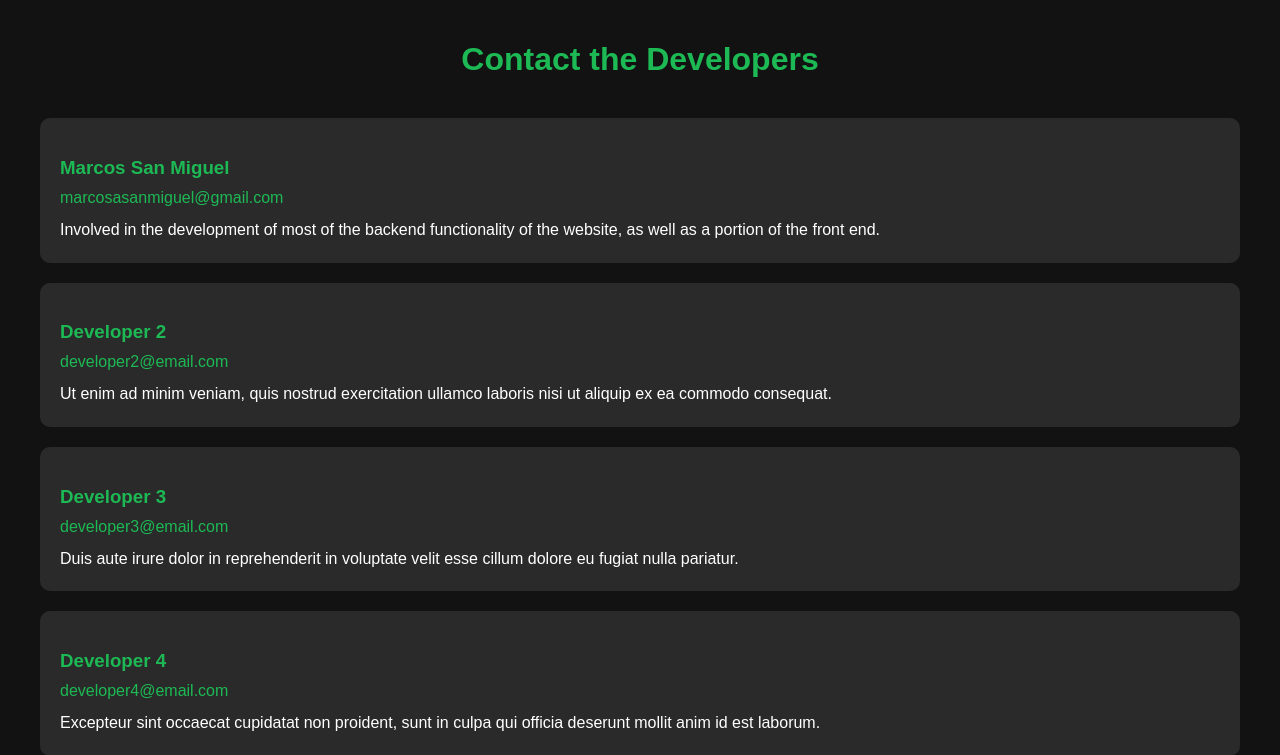
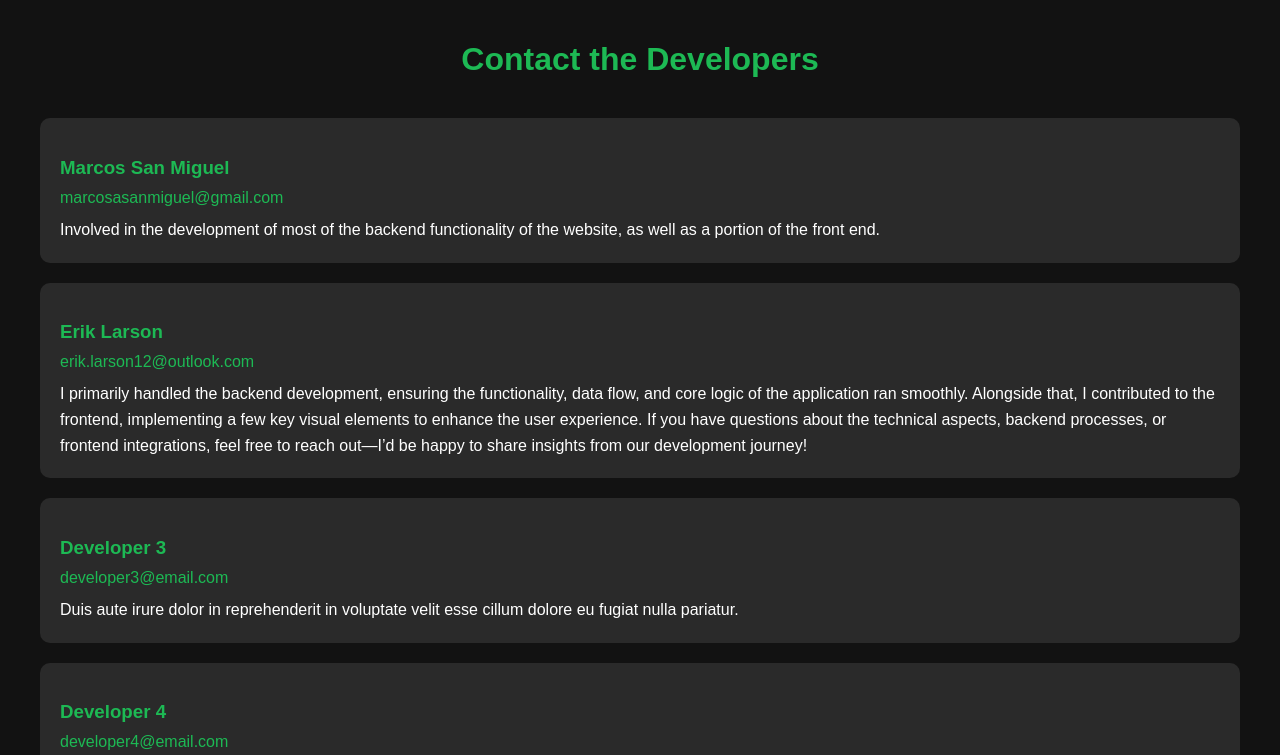
Before and after one commit to eriklarson12/Team-27-Spotify-Wrapper, a Django app: page /team/ in a window 1280 px wide. Shown: the top 755 px of the page. Run offline with Django 5.2, Linux system fonts and the light colour scheme.

Commit message:
Added myself to the Contact the Developers page

```diff
--- a/spotify_project/spotify_auth/templates/spotify_auth/team.html
+++ b/spotify_project/spotify_auth/templates/spotify_auth/team.html
@@ -69,10 +69,12 @@
     </div>
 
     <div class="developer-section">
-        <h3>Developer 2</h3>
-        <div class="email">developer2@email.com</div>
+        <h3>Erik Larson</h3>
+        <div class="email">erik.larson12@outlook.com</div>
         <div class="description">
-            Ut enim ad minim veniam, quis nostrud exercitation ullamco laboris nisi ut aliquip ex ea commodo consequat.
+            I primarily handled the backend development, ensuring the functionality, data flow, and core logic of the application ran smoothly.
+            Alongside that, I contributed to the frontend, implementing a few key visual elements to enhance the user experience.
+            If you have questions about the technical aspects, backend processes, or frontend integrations, feel free to reach out—I’d be happy to share insights from our development journey!
         </div>
     </div>
 
```
